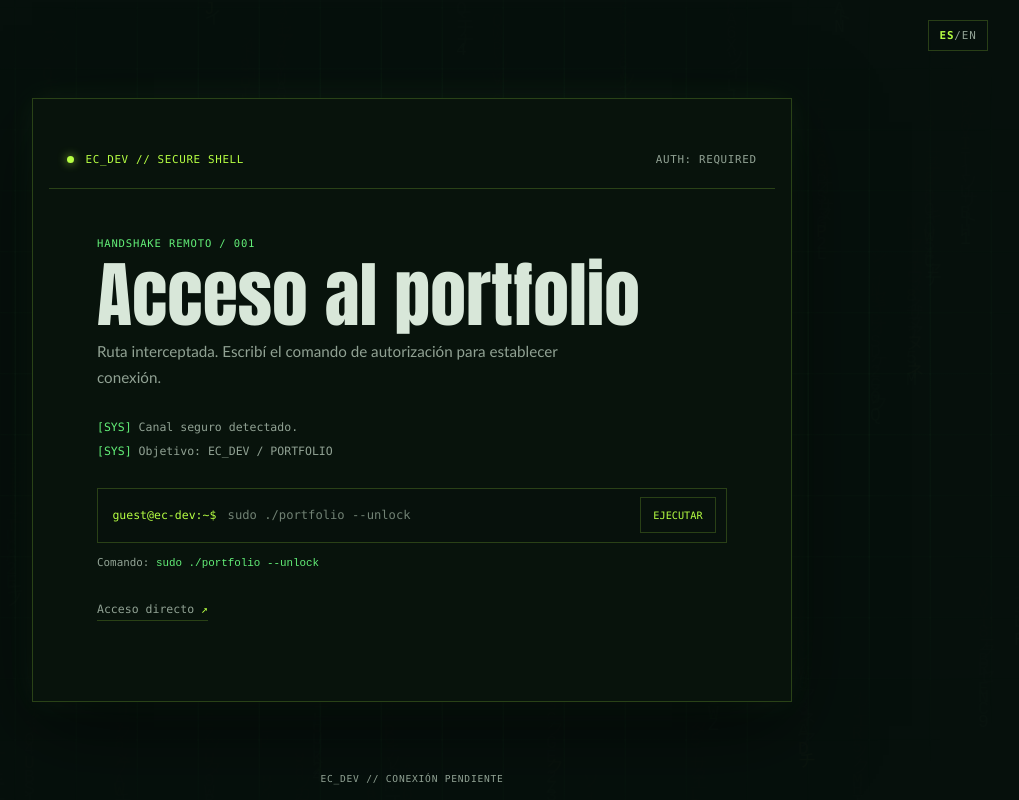
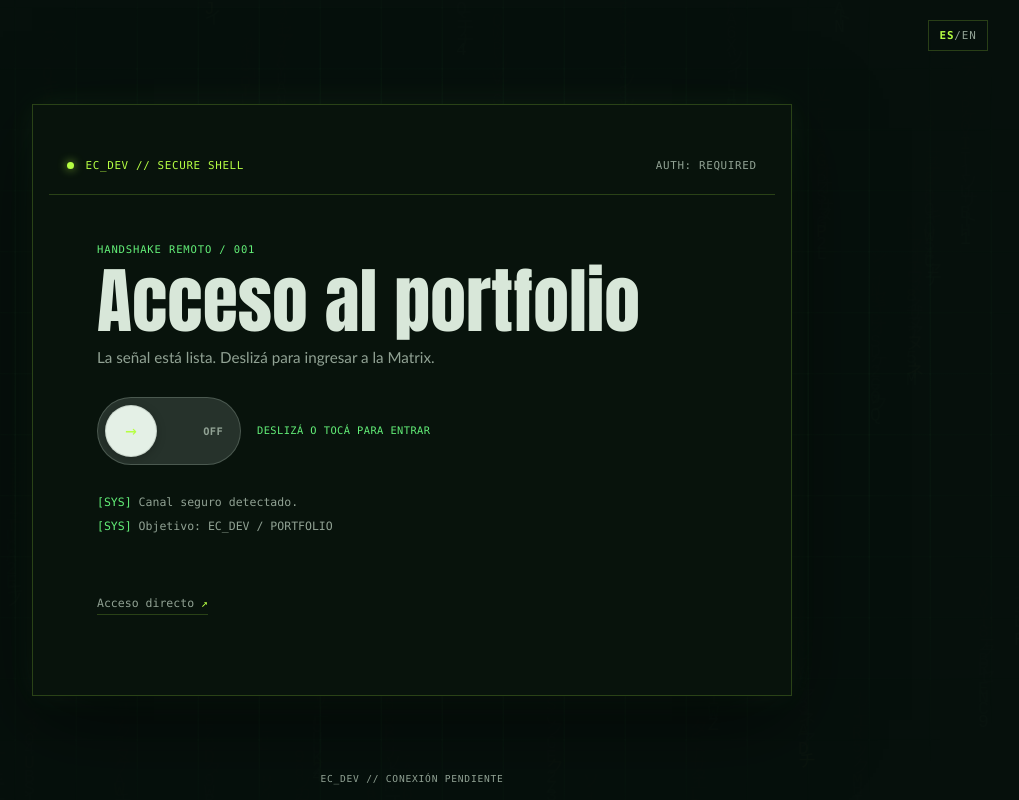
Before and after one commit to emaaa05/portfolio, a React (Vite) app: page / in a window 1280 px wide. Shown: the whole page, without its empty margins (228-1247 px from the left). Built offline with nearby package versions, Linux system fonts and the light colour scheme.

Commit message:
Add draggable Matrix portfolio access

```diff
--- a/src/components/MatrixAccess.jsx
+++ b/src/components/MatrixAccess.jsx
@@ -1,16 +1,10 @@
 import { useEffect, useRef, useState } from 'react';
-
-const unlockCommand = 'sudo ./portfolio --unlock';
 
 function MatrixAccess({ language = 'es', onLanguageToggle, onUnlock }) {
   const isEnglish = language === 'en';
-  const inputRef = useRef(null);
-  const [command, setCommand] = useState('');
+  const dragStartRef = useRef(null);
+  const skipClickRef = useRef(false);
   const [status, setStatus] = useState('waiting');
-
-  useEffect(() => {
-    inputRef.current?.focus();
-  }, []);
 
   useEffect(() => {
     if (status !== 'unlocking') return undefined;
@@ -19,17 +13,29 @@ function MatrixAccess({ language = 'es', onLanguageToggle, onUnlock }) {
     return () => window.clearTimeout(timeoutId);
   }, [onUnlock, status]);
 
-  const submitCommand = (event) => {
-    event.preventDefault();
-    const normalizedCommand = command.trim().toLowerCase().replace(/\s+/g, ' ');
+  const startDragging = (event) => {
+    dragStartRef.current = event.clientX;
+    skipClickRef.current = false;
+    event.currentTarget.setPointerCapture(event.pointerId);
+  };
 
-    if (normalizedCommand === unlockCommand) {
-      setStatus('unlocking');
+  const finishDragging = (event) => {
+    if (dragStartRef.current === null) return;
+
+    const distance = event.clientX - dragStartRef.current;
+    skipClickRef.current = Math.abs(distance) > 8;
+    dragStartRef.current = null;
+
+    if (distance >= 40) setStatus('unlocking');
+  };
+
+  const activateSwitch = () => {
+    if (skipClickRef.current) {
+      skipClickRef.current = false;
       return;
     }
 
-    setCommand('');
-    setStatus('denied');
+    setStatus('unlocking');
   };
 
   return (
@@ -61,42 +67,41 @@ function MatrixAccess({ language = 'es', onLanguageToggle, onUnlock }) {
           </h2>
           <p className="access-description">
             {isEnglish
-              ? 'Route intercepted. Enter the authorization command to establish a connection.'
-              : 'Ruta interceptada. Escribí el comando de autorización para establecer conexión.'}
+              ? 'The signal is ready. Slide to enter the Matrix.'
+              : 'La señal está lista. Deslizá para ingresar a la Matrix.'}
           </p>
+
+          <div className="access-switch-wrap">
+            <button
+              className={`access-switch ${status === 'unlocking' ? 'is-on' : ''}`}
+              type="button"
+              role="switch"
+              aria-checked={status === 'unlocking'}
+              aria-label={isEnglish ? 'Slide or tap to unlock the portfolio' : 'Deslizá o tocá para desbloquear el portfolio'}
+              onPointerDown={startDragging}
+              onPointerUp={finishDragging}
+              onPointerCancel={() => { dragStartRef.current = null; }}
+              onClick={activateSwitch}
+              disabled={status === 'unlocking'}
+            >
+              <span className="access-switch-state" aria-hidden="true">{status === 'unlocking' ? 'ON' : 'OFF'}</span>
+              <span className="access-switch-thumb" aria-hidden="true">
+                <span>{status === 'unlocking' ? '✓' : '→'}</span>
+              </span>
+            </button>
+            <span className="access-switch-label">
+              {isEnglish ? 'SLIDE OR TAP TO ENTER' : 'DESLIZÁ O TOCÁ PARA ENTRAR'}
+            </span>
+          </div>
 
           <div className="access-log" aria-live="polite" aria-atomic="true">
             <p><span>[SYS]</span> {isEnglish ? 'Secure channel detected.' : 'Canal seguro detectado.'}</p>
             <p><span>[SYS]</span> {isEnglish ? 'Target: EC_DEV / PORTFOLIO' : 'Objetivo: EC_DEV / PORTFOLIO'}</p>
-            {status === 'denied' && (
-              <p className="access-denied" role="alert">[ERR] {isEnglish ? 'ACCESS DENIED // TRY AGAIN' : 'ACCESO DENEGADO // INTENTÁ DE NUEVO'}</p>
-            )}
             {status === 'unlocking' && (
               <p className="access-accepted">[OK] {isEnglish ? 'HANDSHAKE ACCEPTED // DECRYPTING' : 'HANDSHAKE ACEPTADO // DESENCRIPTANDO'}</p>
             )}
           </div>
 
-          <form className="access-form" onSubmit={submitCommand}>
-            <label className="access-prompt" htmlFor="access-command">guest@ec-dev:~$</label>
-            <input
-              ref={inputRef}
-              id="access-command"
-              value={command}
-              onChange={(event) => setCommand(event.target.value)}
-              placeholder={unlockCommand}
-              autoComplete="off"
-              spellCheck="false"
-              aria-label={isEnglish ? 'Authorization command' : 'Comando de autorización'}
-              disabled={status === 'unlocking'}
-            />
-            <button className="access-submit" type="submit" disabled={status === 'unlocking'}>
-              {isEnglish ? 'RUN' : 'EJECUTAR'}
-            </button>
-          </form>
-
-          <p className="access-hint">
-            {isEnglish ? 'Command:' : 'Comando:'} <code>{unlockCommand}</code>
-          </p>
           <button className="access-bypass" type="button" onClick={onUnlock}>
             {isEnglish ? 'Enter directly' : 'Acceso directo'} <span aria-hidden="true">↗</span>
           </button>
--- a/src/styles/Matrix.css
+++ b/src/styles/Matrix.css
@@ -937,6 +937,100 @@ body {
   line-height: 1.7;
 }
 
+.access-switch-wrap {
+  display: flex;
+  align-items: center;
+  gap: 1rem;
+  margin: 1.6rem 0 1.8rem;
+}
+
+.access-switch {
+  position: relative;
+  display: flex;
+  width: 144px;
+  height: 68px;
+  flex: 0 0 auto;
+  align-items: center;
+  justify-content: flex-start;
+  padding: 7px;
+  overflow: hidden;
+  border: 1px solid rgba(145, 162, 148, .35);
+  border-radius: 999px;
+  color: var(--matrix-muted);
+  background: #26322b;
+  cursor: grab;
+  touch-action: pan-y;
+  transition: background .25s ease, border-color .25s ease, box-shadow .25s ease;
+}
+
+.access-switch:active {
+  cursor: grabbing;
+}
+
+.access-switch:focus-visible {
+  outline: 2px solid var(--matrix-green);
+  outline-offset: 4px;
+}
+
+.access-switch.is-on {
+  justify-content: flex-end;
+  border-color: var(--matrix-green);
+  color: var(--matrix-black);
+  background: var(--matrix-green);
+  box-shadow: 0 0 24px rgba(182, 255, 67, .25);
+}
+
+.access-switch:disabled {
+  cursor: wait;
+}
+
+.access-switch-state {
+  position: absolute;
+  right: 1.05rem;
+  font-family: var(--matrix-mono);
+  font-size: .65rem;
+  font-weight: 700;
+  letter-spacing: .04em;
+}
+
+.access-switch.is-on .access-switch-state {
+  right: auto;
+  left: 1.05rem;
+}
+
+.access-switch-thumb {
+  display: grid;
+  width: 52px;
+  height: 52px;
+  flex: 0 0 auto;
+  place-items: center;
+  border: 1px solid rgba(7, 17, 13, .12);
+  border-radius: 50%;
+  color: var(--matrix-green);
+  background: #e4f0e6;
+  box-shadow: 0 2px 10px rgba(0, 0, 0, .22);
+  transition: transform .25s ease;
+}
+
+.access-switch-thumb span {
+  font-family: var(--matrix-mono);
+  font-size: 1.2rem;
+  line-height: 1;
+}
+
+.access-switch.is-on .access-switch-thumb {
+  color: var(--matrix-black);
+  background: #f1ffd8;
+}
+
+.access-switch-label {
+  color: var(--matrix-bright);
+  font-family: var(--matrix-mono);
+  font-size: .65rem;
+  letter-spacing: .04em;
+  line-height: 1.5;
+}
+
 .access-log {
   display: grid;
   gap: .35rem;
@@ -953,77 +1047,6 @@ body {
 
 .access-log span,
 .access-accepted {
-  color: var(--matrix-bright);
-}
-
-.access-denied {
-  color: #ff6b6b !important;
-}
-
-.access-form {
-  display: flex;
-  min-height: 54px;
-  align-items: center;
-  gap: .7rem;
-  padding: .55rem .65rem .55rem .9rem;
-  border: 1px solid var(--matrix-line);
-  background: rgba(7, 17, 13, .72);
-}
-
-.access-prompt {
-  flex: 0 0 auto;
-  color: var(--matrix-green);
-  font-family: var(--matrix-mono);
-  font-size: .72rem;
-}
-
-.access-form input {
-  width: 100%;
-  min-width: 0;
-  border: 0;
-  outline: 0;
-  color: var(--matrix-copy);
-  background: transparent;
-  font-family: var(--matrix-mono);
-  font-size: .76rem;
-}
-
-.access-form input::placeholder {
-  color: #718274;
-  opacity: 1;
-}
-
-.access-submit {
-  min-height: 36px;
-  padding: 0 .75rem;
-  border: 1px solid var(--matrix-line);
-  color: var(--matrix-green);
-  background: transparent;
-  font-family: var(--matrix-mono);
-  font-size: .64rem;
-  cursor: pointer;
-}
-
-.access-submit:hover,
-.access-submit:focus-visible {
-  border-color: var(--matrix-green);
-  color: var(--matrix-black);
-  background: var(--matrix-green);
-}
-
-.access-submit:disabled {
-  cursor: wait;
-  opacity: .6;
-}
-
-.access-hint {
-  margin-top: .8rem;
-  color: var(--matrix-muted);
-  font-family: var(--matrix-mono);
-  font-size: .68rem;
-}
-
-.access-hint code {
   color: var(--matrix-bright);
 }
 
@@ -1222,17 +1245,10 @@ body {
     font-size: .6rem;
   }
 
-  .access-form {
-    flex-wrap: wrap;
-    gap: .6rem;
-  }
-
-  .access-form input {
-    flex-basis: calc(100% - 135px);
-  }
-
-  .access-submit {
-    margin-left: auto;
+  .access-switch-wrap {
+    align-items: flex-start;
+    flex-direction: column;
+    gap: .65rem;
   }
 
   .access-footer {
```
